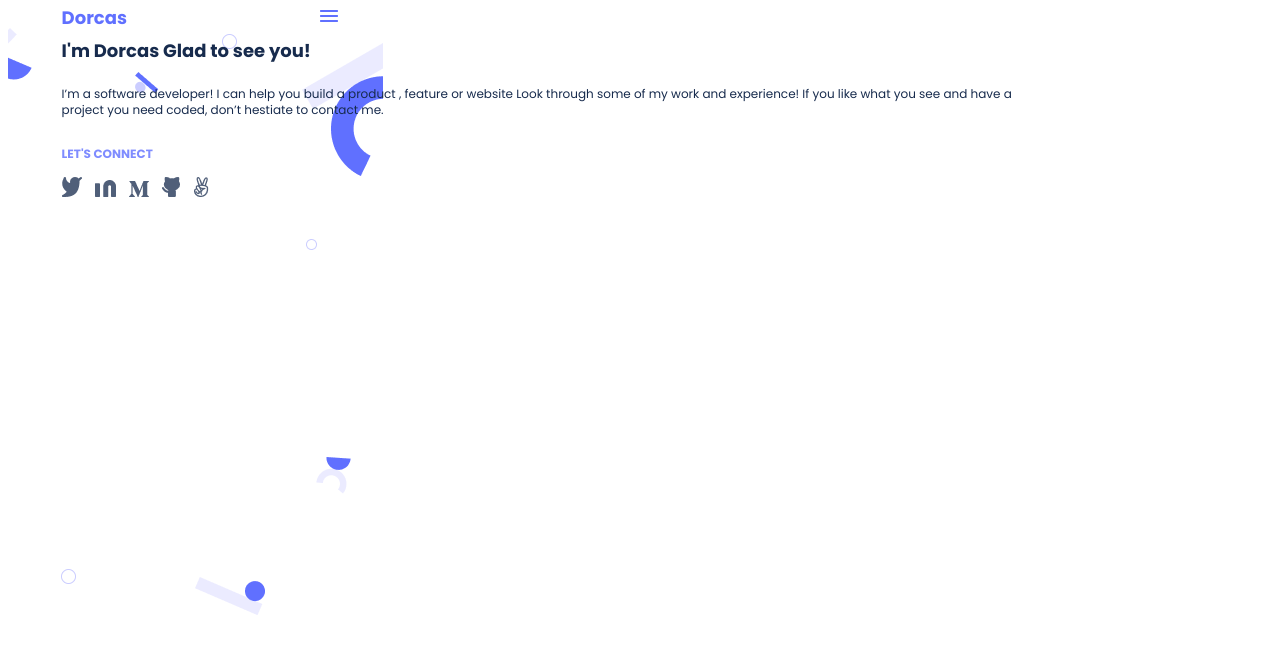
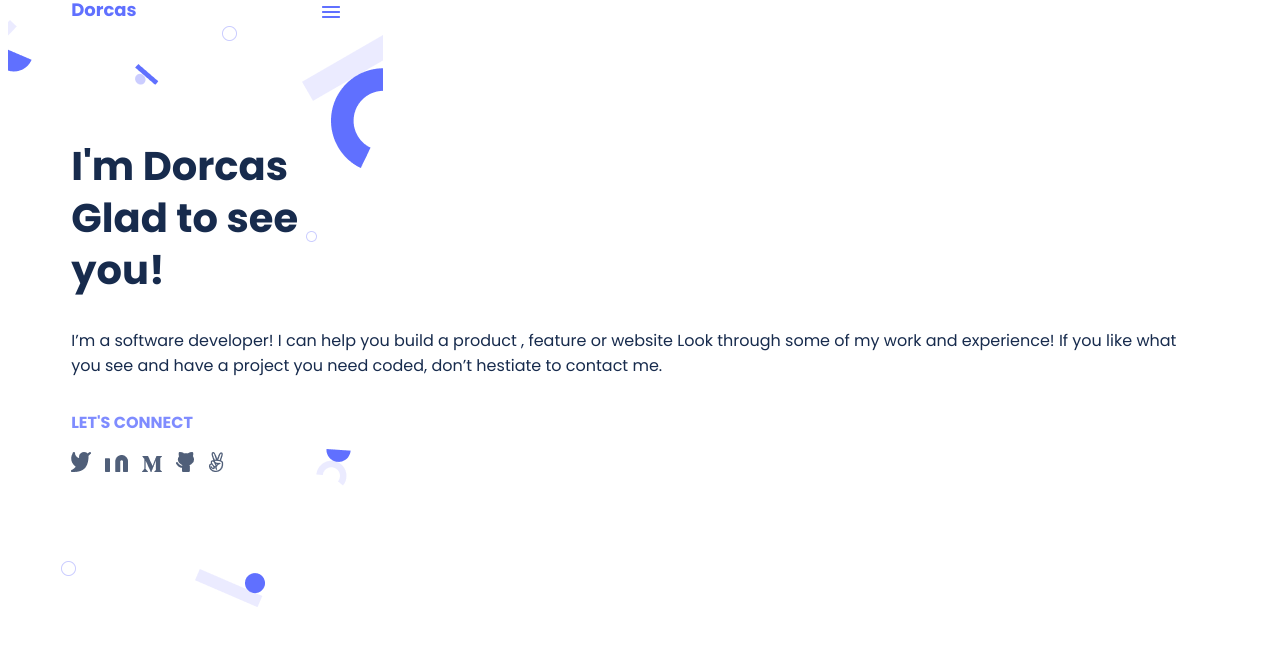
Before and after one commit to Dorcas126/Microverse-Portofolio-project, a plain HTML site: page index.html in a window 1280 px wide. Drawn offline with Linux system fonts and the light colour scheme.

Commit message:
added new css

```diff
--- a/style.css
+++ b/style.css
@@ -1,28 +1,28 @@
 @import url('https://fonts.googleapis.com/css2?family=Poppins:wght@200;300;400;500;600;700&display=swap');
 
-h1 {
-  font-size: 20px;
+h2 {
+  font-size: 40px;
   color: #172b4d;
   font-weight: 700;
-  line-height: 20px;
-  letter-spacing: 0;
-  margin: 130px 0 10px 0;
+  max-width: 300px;
+  margin-bottom: 16px;
+  margin-top: 120px;
+  line-height: 52px;
+
 }
 
 html {
-  box-sizing: border-box;
+  box-sizing:border-box;
 }
 
 body {
-  margin-right: 100px;
-  padding-right: 100px;
   font-family: 'Poppins', sans-serif;
-  font-size: 12px;
+  font-size: 16px;
   font-weight: 400;
-  line-height: 16px;
-  letter-spacing: 0;
   color: #172b4d;
+  margin-top:0;
 }
+
 
 header {
   display: flex;
@@ -77,6 +77,8 @@ ul li {
 
 .Union {
   position: absolute;
-  left: 25%;
+  left: 322px;
+  top: 0;
   border: 3px;
+
 }
```
